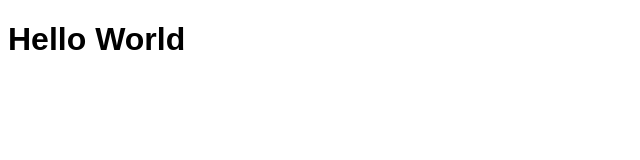
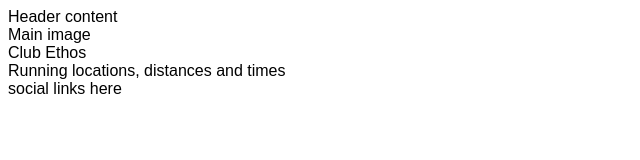
Before and after one commit to petercsakany/ci-love-running, a plain HTML site: page index.html in a window 1280 px wide. Shown: the whole page, without its empty margins (0-640 px from the left). Drawn offline with Linux system fonts and the light colour scheme.

Commit message:
[ADD] Add core structure to home page.

```diff
--- a/index.html
+++ b/index.html
@@ -10,6 +10,18 @@
     <title>Love Running</title>
 </head>
 <body>
-    <h1>Hello World</h1>
+    <header>Header content</header>
+    <section>
+        Main image
+    </section>
+    <section>
+        Club Ethos
+    </section>
+    <section>
+        Running locations, distances and times
+    </section>
+    <footer>
+        social links here
+    </footer>
 </body>
 </html>
```
